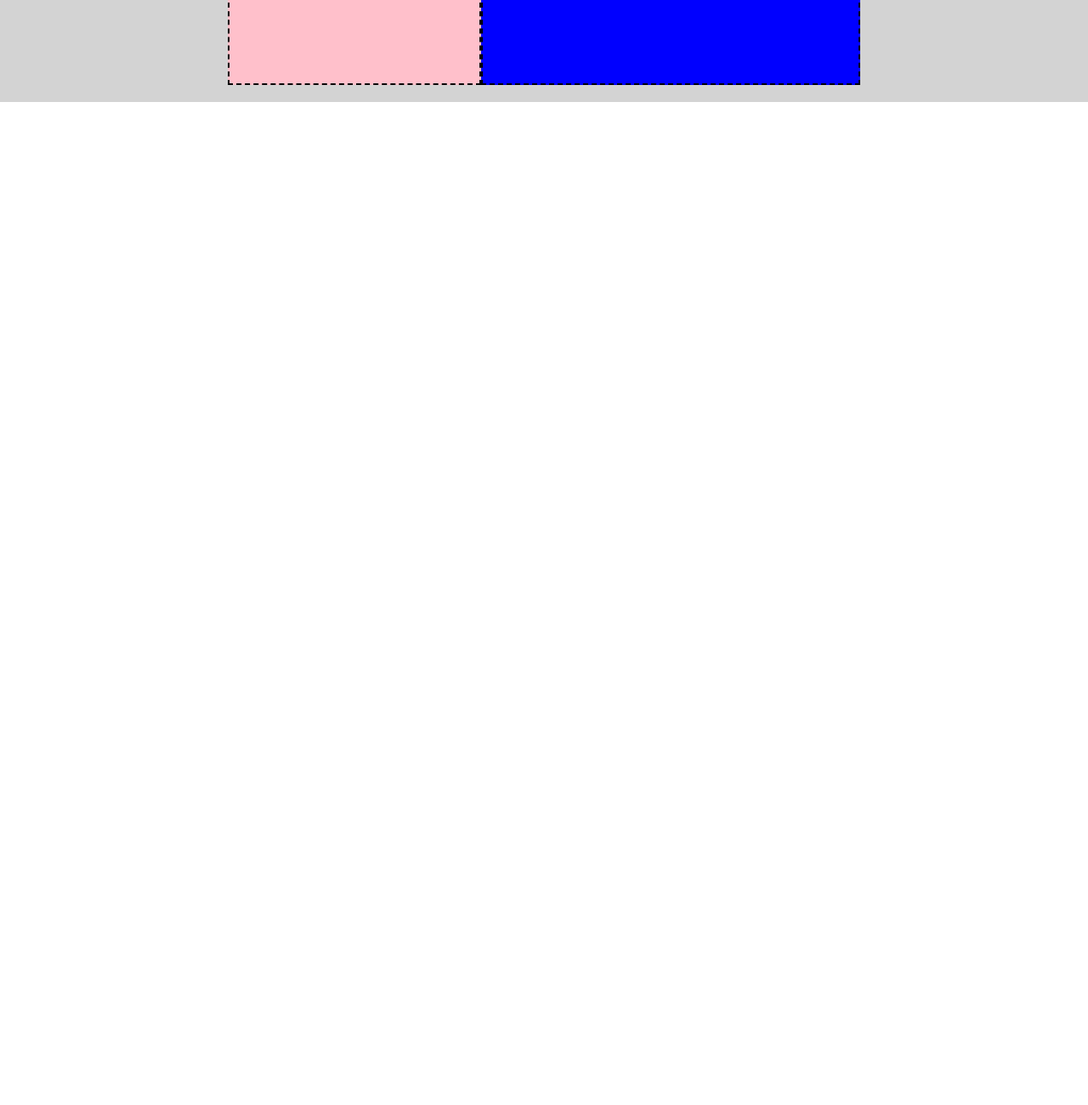
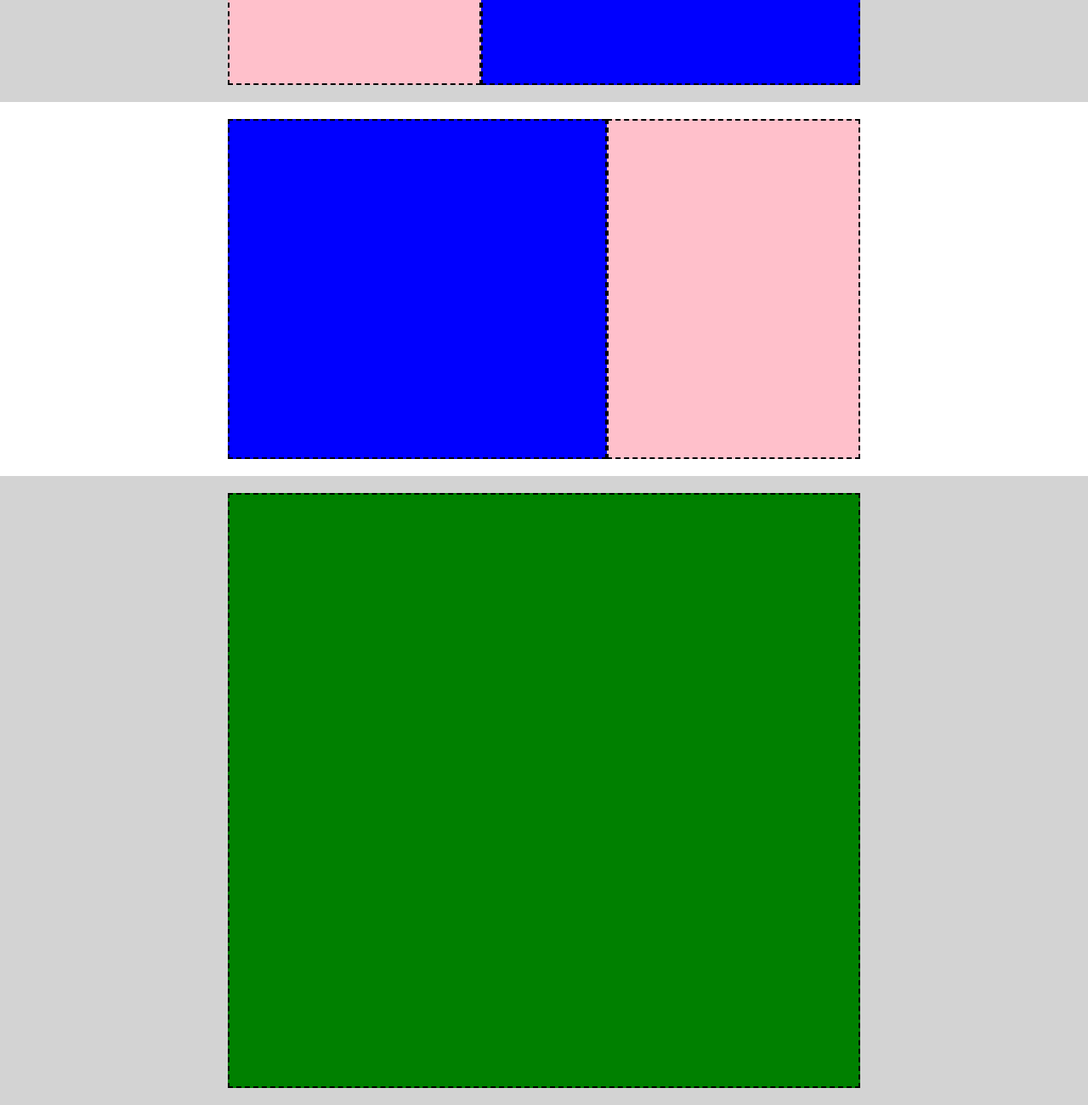
Before and after one commit to salvatorebriga/htmlcss-struttura-discord, a plain HTML site: page index.html in a window 1280 px wide. Shown: the part 1300-2600 px from the top of the page at 85% size. Before the commit the page ends 1420 px from the top, so only its background shows below. Drawn offline with Linux system fonts and the light colour scheme.

Commit message:
added fifth rectangle

```diff
--- a/css/style.css
+++ b/css/style.css
@@ -66,6 +66,10 @@ header{
     background-color: lightgrey;
 }
 
+.bg-green{
+    background-color: green;
+}
+
 /*sizing list*/
 
 .padding-20{
@@ -78,6 +82,10 @@ header{
 
 .height-400{
     height: 400px;
+}
+
+.height-700{
+    height: 700px;
 }
 
 .border-style{
--- a/index.html
+++ b/index.html
@@ -66,6 +66,33 @@
             </div>
         </div>
 
+        <!-- fourth rectangle -->
+
+        <div class="padding-20">
+            <div class="container-60">
+                <div class="row">
+                    <div class="col-60 bg-blue height-400 border-style">
+
+                    </div>
+                    <div class="col-40 bg-pink height-400 border-style">
+
+                    </div>
+                </div>
+            </div>
+        </div>
+
+        <!-- fifth rectangle -->
+
+        <div class="padding-20 bg-light-gray">
+            <div class="container-60">
+                <div class="row">
+                    <div class="col-100 bg-green height-700 border-style">
+
+                    </div>
+                </div>
+            </div>
+        </div>
+
 
     </main>
 
```
